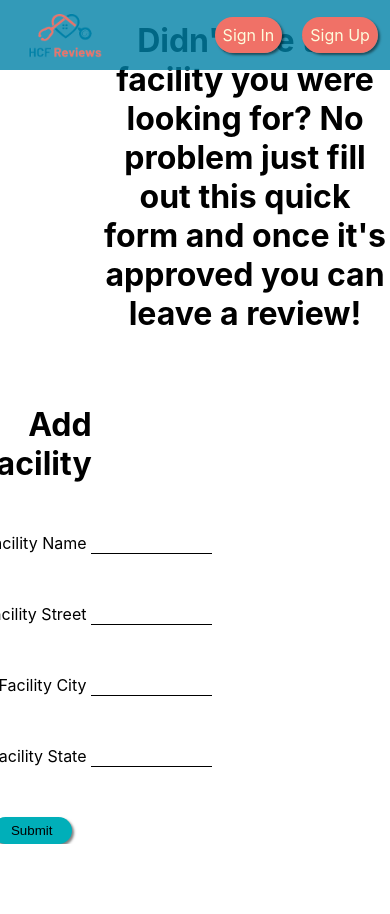
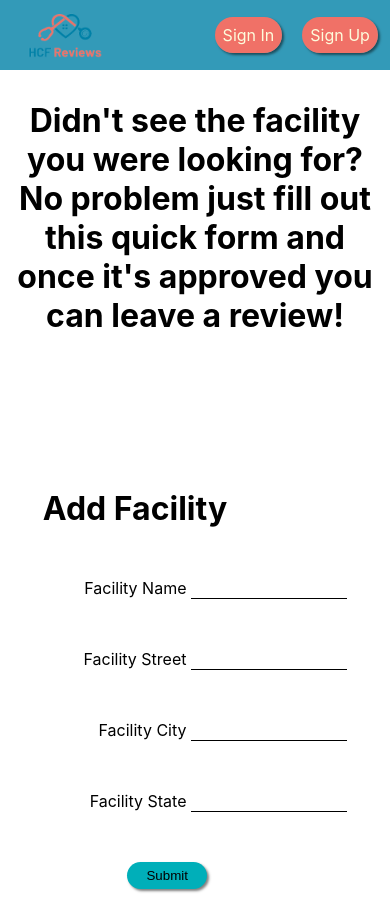
Before and after one commit to rodennis/HCF-review, a React (Create React App) app in the folder client/: page /create-facility in a window 390 px wide. Before the commit the page ends 844 px from the top, so only its background shows below. Built offline with nearby package versions, Linux system fonts and the light colour scheme; no server answers.

Commit message:
add media query to add facility component

```diff
--- a/client/src/screens/CreateFacility/CreateFacility.css
+++ b/client/src/screens/CreateFacility/CreateFacility.css
@@ -12,5 +12,18 @@
 @media (max-width: 600px) {
     .new-facility {
         flex-direction: column;
+        margin-top: 70px;
+    }
+
+    .new-facility-helper-text {
+        padding: 10px;
+    }
+
+    .new-facility-form {
+        margin: 0px;
+    }
+
+    .new-facility-submit {
+        margin-bottom: 25px;
     }
 }
```
